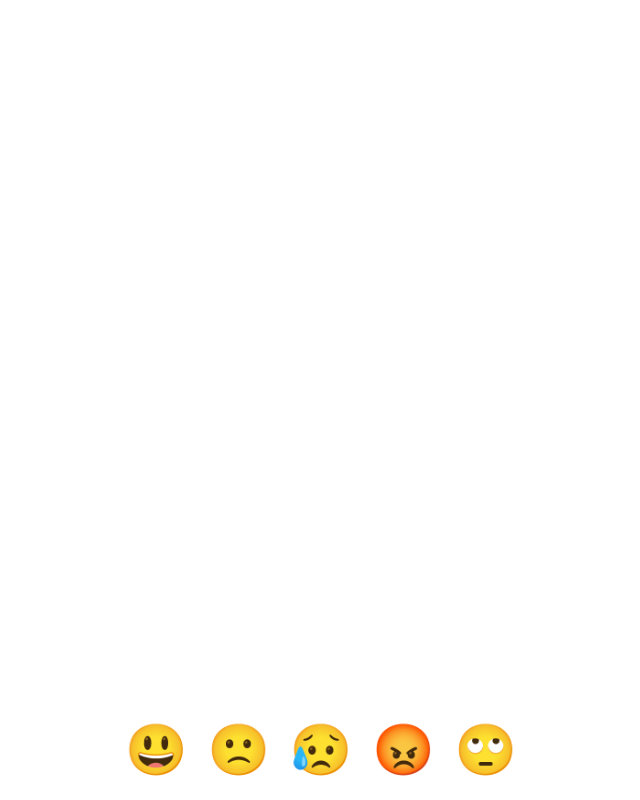
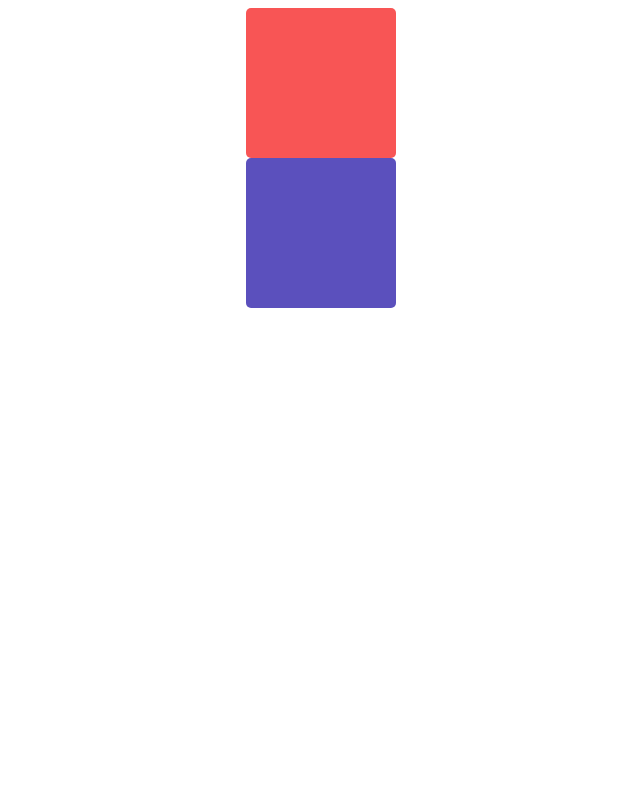
Before and after one commit to cocksearcher/cocksearcher-web, a React (Create React App) app: page / in a window 1280 px wide. Shown: the top 800 px of the page, without its empty margins (319-959 px from the left). Built offline with nearby package versions, Linux system fonts and the light colour scheme.

Commit message:
Add: shakers

```diff
--- a/package.json
+++ b/package.json
@@ -15,7 +15,7 @@
     "web-vitals": "^2.1.0"
   },
   "scripts": {
-    "start": "react-scripts start",
+    "start": "set PORT=3001 && react-scripts start",
     "build": "react-scripts build",
     "test": "react-scripts test",
     "eject": "react-scripts eject"
--- a/src/components/Emotions/index.js
+++ b/src/components/Emotions/index.js
@@ -1,14 +1,23 @@
+import { useState } from "react";
 import * as S from "./styles";
 
-const Emotions = () => {
+const Emotions = ({ emotionText }) => {
+  const [isClick, setisClick] = useState(false);
+
+  const onClick = () => {
+    setisClick(true);
+
+    setTimeout(() => {
+      setisClick(false);
+    }, 3000);
+  };
+
   return (
-    <S.EmotionBox>
-      <S.Emotion>😃</S.Emotion>
-      <S.Emotion>🙁</S.Emotion>
-      <S.Emotion>😥</S.Emotion>
-      <S.Emotion>😡</S.Emotion>
-      <S.Emotion>🙄</S.Emotion>
-    </S.EmotionBox>
+    <div>
+      <S.Emotion onClick={onClick} isClick={isClick}>
+        {emotionText}
+      </S.Emotion>
+    </div>
   );
 };
 
--- a/src/components/Emotions/styles.js
+++ b/src/components/Emotions/styles.js
@@ -1,15 +1,25 @@
-import styled, {keyframes} from "styled-components";
+import styled, { keyframes, css } from "styled-components";
 
-export const EmotionBox = styled.section`
-  display: flex;
-  position: absolute;
-  left: 50%;
-  bottom: 50px;
-  transform: translate(-50%, 50%);
+const putInAnimation = keyframes`
+  0% { top: -1px; }
+  30% {top: -20px}
+  50% { top: -30px; }
+  100% { top: -500px;}
 `;
 
 export const Emotion = styled.div`
+  cursor: pointer;
+  position: relative;
+
   font-size: 50px;
   margin-right: 10px;
   margin-left: 10px;
+
+  ${(props) =>
+    props.isClick &&
+    css`
+      animation-name: ${putInAnimation};
+      animation-duration: 3s;
+      animation-fill-mode: forwards;
+    `}
 `;
--- a/src/components/Shaker/index.js
+++ b/src/components/Shaker/index.js
@@ -0,0 +1,14 @@
+import * as S from "./styles";
+import Cup1 from "../../assets/img/shakerCup.svg"
+import Cup2 from "../../assets/img/whiteCup.svg"
+
+const Shaker = () => {
+  return (
+    <S.CupBox>
+      <S.ShakerCup src={Cup1}></S.ShakerCup>
+      <S.WhiteShakerCup src={Cup2}></S.WhiteShakerCup>
+    </S.CupBox>
+  );
+};
+
+export default Shaker;
--- a/src/components/Shaker/styles.js
+++ b/src/components/Shaker/styles.js
@@ -0,0 +1,16 @@
+import styled from "styled-components";
+
+export const CupBox = styled.div`
+  display: flex;
+  flex-direction: column;
+  justify-content: center;
+  align-items: center;
+`
+
+export const ShakerCup = styled.img`
+  width: 150px;
+`;
+
+export const WhiteShakerCup = styled.img`
+  width: 150px;
+`;
--- /dev/null
+++ b/src/constant/index.js
@@ -0,0 +1,19 @@
+export const EMOTIONS = [
+  {
+    id: 1,
+    emotion: "😃",
+  },
+  {
+    id: 2,
+    emotion: "🙁",
+  },
+  {
+    id: 3,
+    emotion: "😥",
+  },
+  {
+    id: 4,
+    emotion: "😡",
+  },
+  { id: 5, emotion: "🙄" },
+];
--- a/src/container/TodayCocktail/index.js
+++ b/src/container/TodayCocktail/index.js
@@ -1,9 +1,17 @@
 import Emotions from "../../components/Emotions";
+import Shaker from "../../components/Shaker";
+import { EMOTIONS } from "../../constant";
+import * as S from "./styles";
 
 const TodayCocktailContainer = () => {
   return (
     <div>
-      <Emotions></Emotions>
+      <Shaker></Shaker>
+      <S.EmotionBox>
+        {EMOTIONS.map((emotion) => (
+          <Emotions key={emotion.id} emotionText={emotion.emotion}></Emotions>
+        ))}
+      </S.EmotionBox>
     </div>
   );
 };
--- a/src/container/TodayCocktail/styles.js
+++ b/src/container/TodayCocktail/styles.js
@@ -0,0 +1,9 @@
+import styled from "styled-components";
+
+export const EmotionBox = styled.section`
+  min-height: 80vh;
+  display: flex;
+  flex-direction: row;
+  justify-content: center;
+  align-items: flex-end;
+`;
```
Also changed, not shown: src/assets/img/shakerCup.svg (added), src/assets/img/whiteCup.svg (added).
